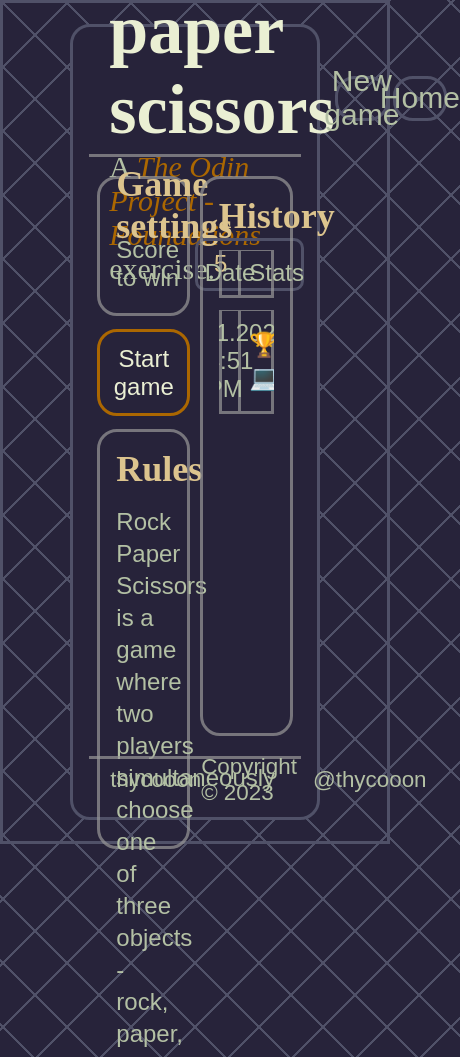
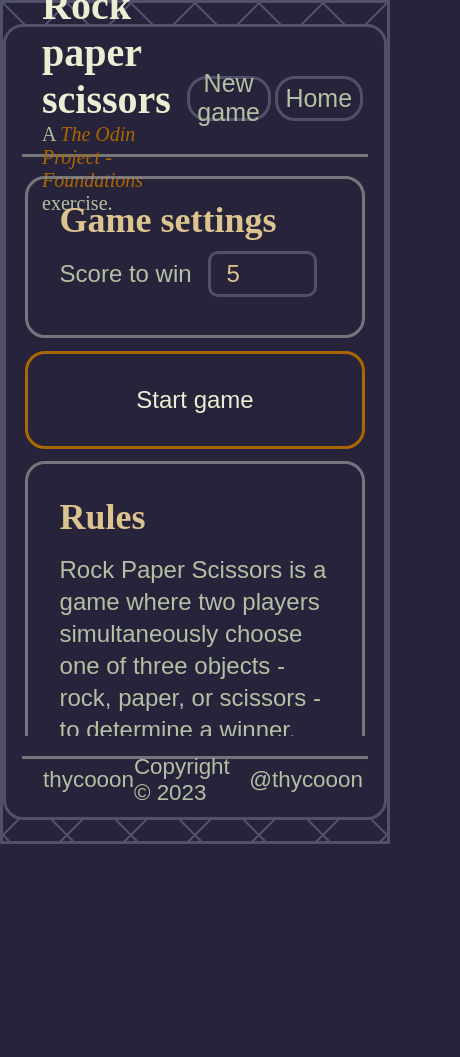
Before and after one commit to thycooon/odin-rock-paper-scissors, a plain HTML site: page index.html in a window 390 px wide. Shown: the top 1057 px of the page, 460 px wide, since content can reach past the window. After the commit the page ends 844 px from the top, so only its background shows below. Drawn offline with Linux system fonts and the light colour scheme.

Commit message:
add: Responsiveness on home page pt. 1

```diff
--- a/styles.css
+++ b/styles.css
@@ -90,8 +90,7 @@ header > ul > li {
     align-items: center;
 }
 
-header > ul > li > button,
-header > ul > li > a{
+header > ul > li > button {
     width: 100%;
     height: 80%;
     display: flex;
@@ -107,9 +106,48 @@ header > ul > li > a{
     transition: border-color 250ms;
 }
 
-header > ul > li > button:hover,
-header > ul > li > a:hover{
+header > ul > li > button:hover {
     border-color: var(--color-medium);
+
+}
+
+@media (max-width: 1590px) {
+    .logo > .logo-name {
+        font-size: 40px;
+    }
+    .logo > .logo-slogan {
+        font-size: 20px;
+    }
+    header > ul > li > button {
+        padding: 2vw;
+        font-size: 25px;
+    }
+}
+
+@media (max-width: 1250px) {
+    body {
+        width: 100%;
+    }
+    header > ul {
+        width: 50%;
+    }
+}
+
+@media (max-width: 930px) {
+    .page.home {
+        flex-direction: column;
+        align-items: center;
+        overflow-y: auto;
+
+    }
+    .page.home > .left,
+    .page.home > .right {
+        width: 100% !important;
+    }
+    .page.home > .left > *,
+    .page.home > .right > * {
+        padding: 2rem !important;
+    }
 
 }
 
```
